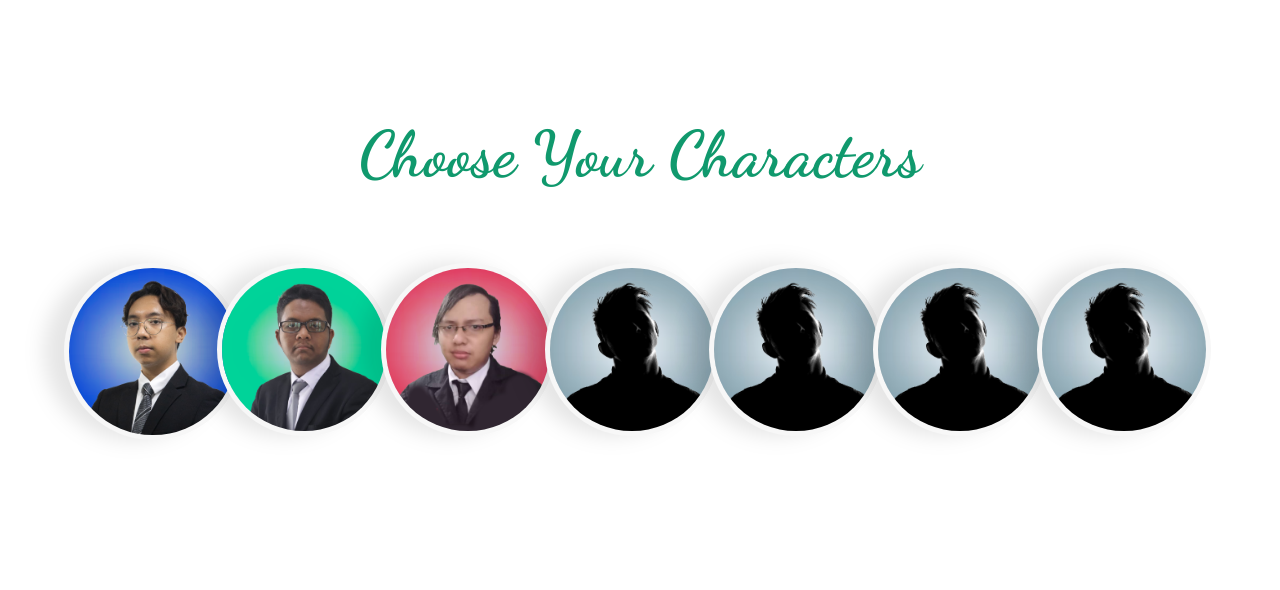
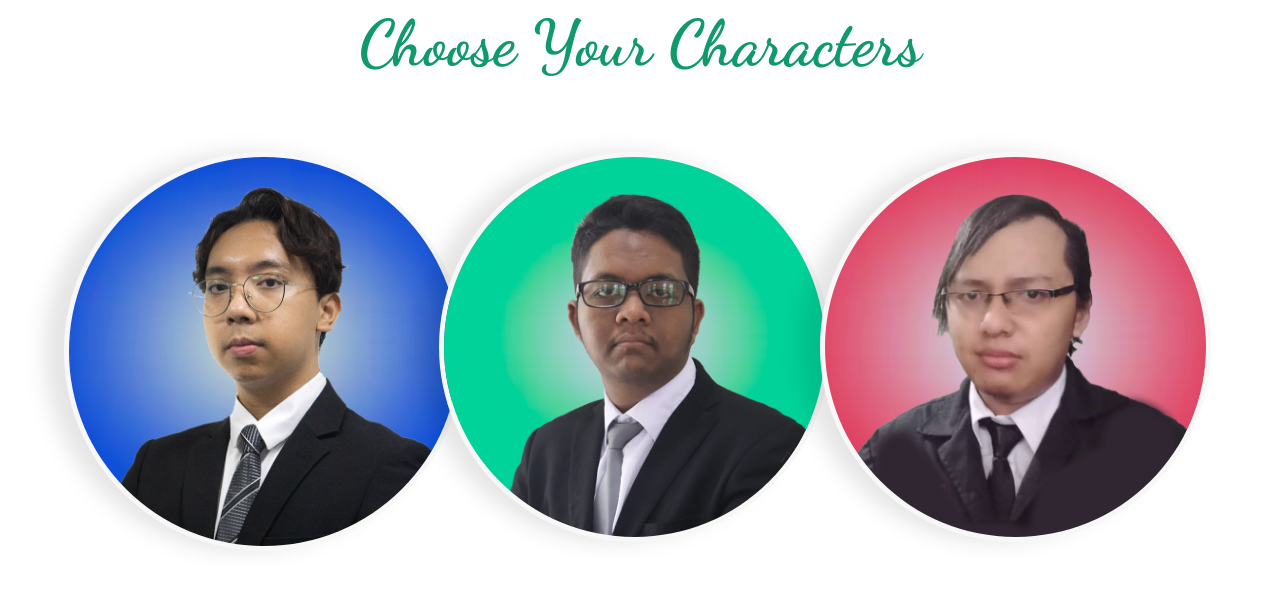
Before and after one commit to Syafuuuuu/Assigment2-SKIG3013, a Flask app: page / in a window 1280 px wide. Shown: the top 590 px of the page. Run offline with Flask 3, Linux system fonts and the light colour scheme.

Commit message:
Update Landing_Page.html to only have 3 profile

```diff
--- a/templates/Landing_Page.html
+++ b/templates/Landing_Page.html
@@ -30,18 +30,6 @@
         <div class="profile">
           <a href="/Ahmad"><img src="{{ url_for('static', filename='images/Profile-Ahmad.png')}}" alt=""/><span class="name")}}>Ahmad</span></a>
         </div>
-        <div class="profile">
-          <img src="{{ url_for('static', filename='images/Profile-Unknown.png')}}" alt=""/><span class="name">Coming Soon</span>
-        </div>
-        <div class="profile">
-          <img src="{{ url_for('static', filename='images/Profile-Unknown.png')}}" alt=""/><span class="name">Coming Soon</span>
-        </div>
-        <div class="profile">
-          <img src="{{ url_for('static', filename='images/Profile-Unknown.png')}}" alt=""/><span class="name">Coming Soon</span>
-        </div>
-        <div class="profile">
-          <img src="{{ url_for('static', filename='images/Profile-Unknown.png')}}" alt=""/><span class="name">Coming Soon</span>
-        </div>
       </div>
     </section>
 
```
